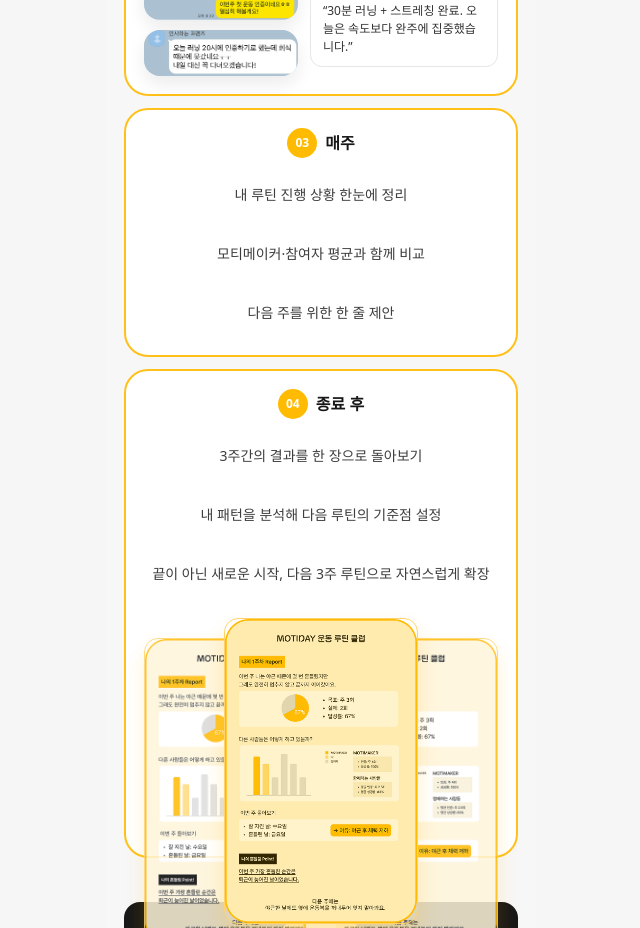
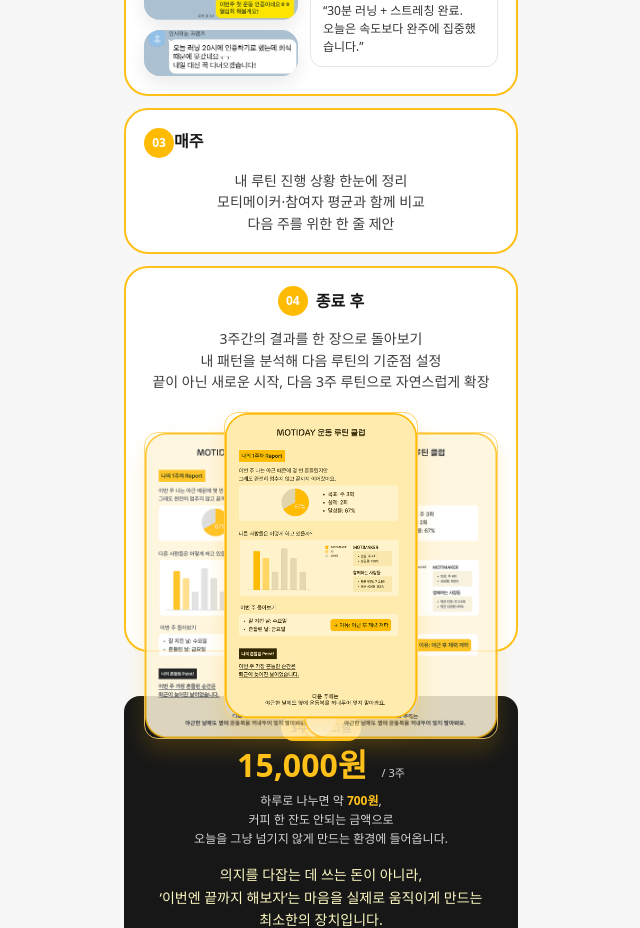
Before and after one commit to MEDILUX-club/Motiday_landing_page, a React (Vite) app: page / in a window 1280 px wide. Shown: the part 3320-4248 px from the top of the page, without its empty margins (319-959 px from the left). Built offline with nearby package versions, Linux system fonts and the light colour scheme; a web font is replaced by a local one.

Commit message:
feat:journey4

```diff
--- a/src/App.css
+++ b/src/App.css
@@ -787,10 +787,15 @@
 .step-list {
   display: flex;
   flex-direction: column;
-  gap: 10px;
+  gap: 0;
   text-align: center;
   font-size: 14px;
+  line-height: 1.1;
   color: #3d3d3d;
+}
+
+.step-list p {
+  margin: 3px 0;
 }
 
 .report-stack {
--- a/src/App.jsx
+++ b/src/App.jsx
@@ -235,14 +235,16 @@
                 </p>
                 <div className="example-box">
                   <span>예시 인증 기록</span>
-                  <p>“30분 러닝 + 스트레칭 완료. 오늘은 속도보다 완주에 집중했습니다.”</p>
+                  <p>“30분 러닝 + 스트레칭 완료.
+                    <br />
+                    오늘은 속도보다 완주에 집중했습니다.”</p>
                 </div>
               </div>
             </div>
           </div>
 
           <div className="journey-card step">
-            <div className="card-head centered">
+            <div clas sName="card-head centered">
               <span className="number">03</span>
               <span className="title">매주</span>
             </div>
```
